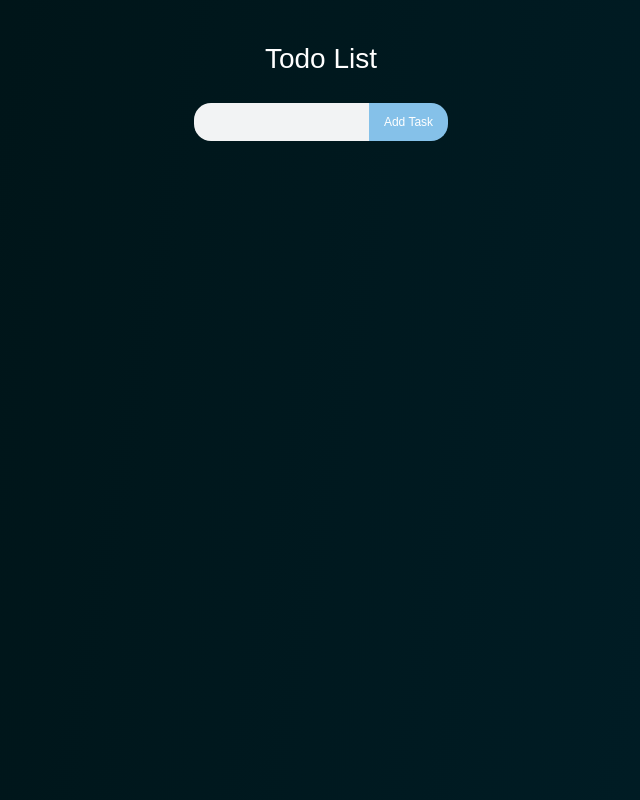
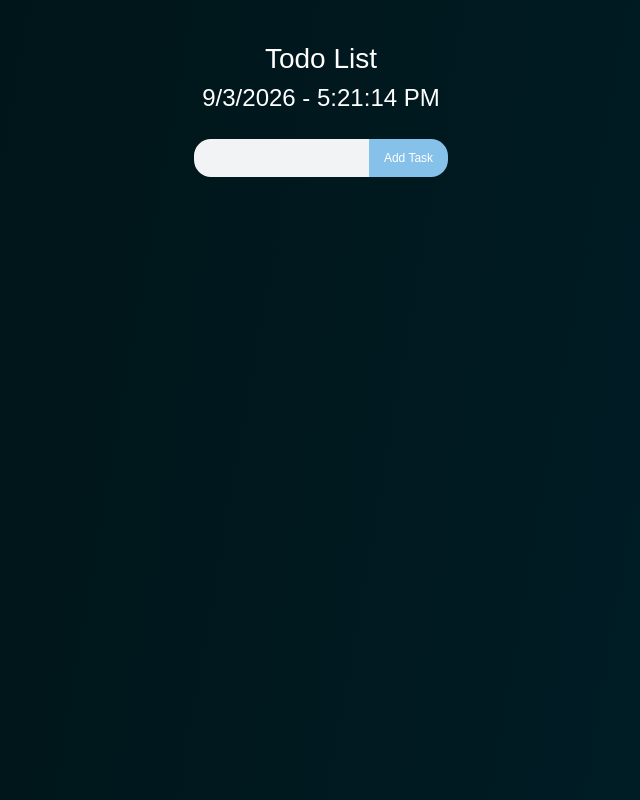
Before and after one commit to kanganamaheshwari0-cmd/react-project, a React (Vite) app in the folder react-project/: page / in a window 1280 px wide. Shown: the whole page, without its empty margins (319-959 px from the left). Built offline with nearby package versions, Linux system fonts and the light colour scheme.

Commit message:
create a real - time digital clock in react

```diff
--- a/react-project/src/projects/Todo/Todo.jsx
+++ b/react-project/src/projects/Todo/Todo.jsx
@@ -1,36 +1,62 @@
-import { useState } from "react";
+import { useEffect, useState } from "react";
 import { MdCheck, MdDeleteForever } from "react-icons/md";
 // import { MdDeleteForever } from "react-icons/md";
 import "./Todo.css";
 
 export const Todo = () => {
     const [inputValue, setInputValue] = useState("");
+
+    //inputValue     → current input ki value
+   //setInputValue  → inputValue ko update karne ka function
     const [task, setTask] = useState([]);
 
-    const handleInputChange = (value) => {
-        setInputValue(value);//Empty string se value is value se update ho jaygi
+    const [dateTime, setDateTime] = useState("")
+
+    const handleInputChange = (value) => { //Ye function input ke andar value change hone par chalega
+        setInputValue(value);//Ye input ki state update karta hai.
     };
 
-    const handleFormSubmit = (event) => {
+    const handleFormSubmit = (event) => { //Jab user Add Task button click karega ya form submit karega, ye function chalega.
         event.preventDefault();// yeh ek method hai jo by default hame event provide karti hai taki ham form ka jo default behavior hai ham usko prevent kar sake
+        //browser ka page baar baar reload na ho isliye ham iska use karte hai prevent ka
 
-        if(!inputValue) return;
+        if(!inputValue) return; //Agar inputValue empty hai, toh function yahin stop kar do.
 
-        if(task.includes(inputValue)) {
-            setInputValue("")
+        if(task.includes(inputValue)) {//includes() check karta hai ki array ke andar given value already present hai ya nahi.
+            setInputValue("") //Agar same task already hai, toh input ko empty kar do.
             return;
         }  //yeh check karta hai ki jo output mr aaray aaya hai usme yeh value present hai ya nahi
 
         setTask((prevTask) => [...prevTask, inputValue]);//settask me jo previous value hai usne yeh [] empty Array dii
+        //prevTask mein task ki previous/current state milti hai.Spread operator purane elements ko copy karta hai:
+        //Purane tasks ko rakho aur new task ko array mein add kar do.
 
 
-        setInputValue("")
+        setInputValue("");
 
     };
+
+    // console.log("hey")
+
+    //TODO DATE-TIME
+     useEffect(() => { //Iska use hum side effects ke liye karte hain.Yahan side effect hai:Har 1 second mein timer chalana
+        const interval = setInterval(() => { //Ye kisi code ko fixed time interval ke baad baar-baar execute karta hai.
+        const now = new Date(); //Current date aur time nikal raha hai.
+        const formatteDate = now.toLocaleDateString(); //toLocaleDateString() current date ko readable format mein convert karta hai.
+        const formatteTime = now.toLocaleTimeString(); //toLocaleTimeString() current time ko readable format mein convert karta hai.
+       setDateTime(`${formatteDate} - ${formatteTime}`); //Yahan setDateTime state ko update kar raha hai.
+       //${} ka use variable ki value ko string ke andar insert karne ke liye hota hai.
+    }, 1000); //1000 ka Matlab callback function har 1 second mein chalega.
+
+    return () => clearInterval(interval); //clearInterval() timer ko stop karta hai.
+
+     }, []); //Ye useEffect ka dependency array hai.
+
     return (
         <section className="todo-container">
             <header>
                 <h1>Todo List</h1>
+                <h2 className="date-time">{dateTime}</h2>
             </header>
             <section className="form">
                 <form onSubmit={handleFormSubmit}>
```
